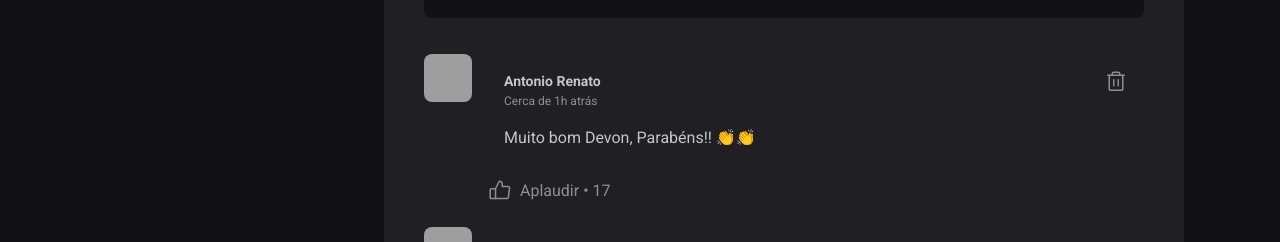
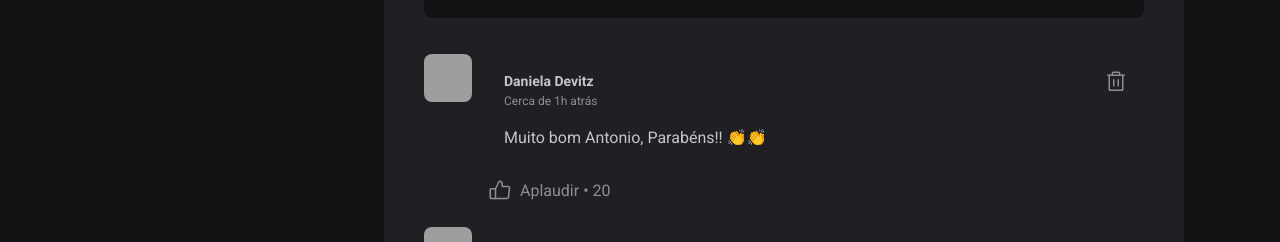
Before and after one commit to antonioRenato/fundamentos-reactjs, a React (Vite) app: page / in a window 1280 px wide. Shown: the part 555-797 px from the top of the page. Built offline with nearby package versions, Linux system fonts and the light colour scheme; grey boxes are pictures that could not be loaded.

Commit message:
alterado comment.jsx

```diff
--- a/src/components/Comment.jsx
+++ b/src/components/Comment.jsx
@@ -9,7 +9,7 @@ export function Comment() {
         <div className={styles.commentContent}>
           <header>
             <div className={styles.authorAndTime}>
-              <strong>Antonio Renato</strong>
+              <strong>Daniela Devitz</strong>
               <time
                 className="04 de fevereiro às 08:13h"
                 dateTime="2023-02-04 08:13:30"
@@ -21,13 +21,13 @@ export function Comment() {
               <Trash size={24} />
             </button>
           </header>
-          <p>Muito bom Devon, Parabéns!! 👏👏</p>
+          <p>Muito bom Antonio, Parabéns!! 👏👏</p>
         </div>
 
         <footer>
           <button>
             <ThumbsUp size={24} />
-            Aplaudir <span>17</span>
+            Aplaudir <span>20</span>
           </button>
         </footer>
       </div>
```
